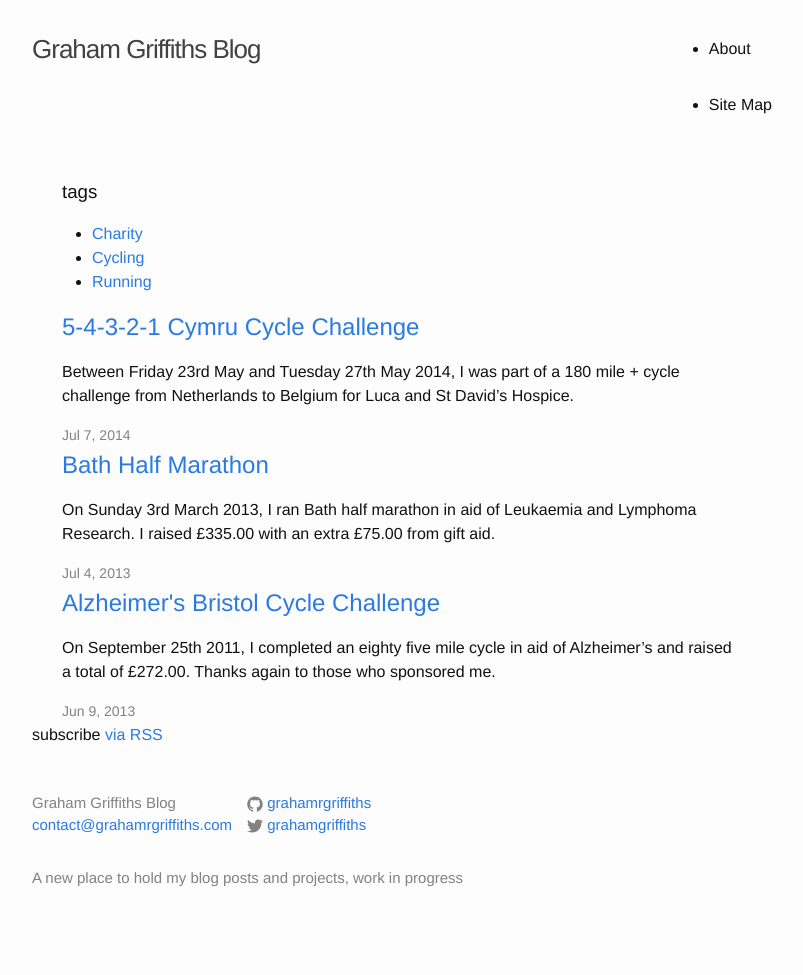
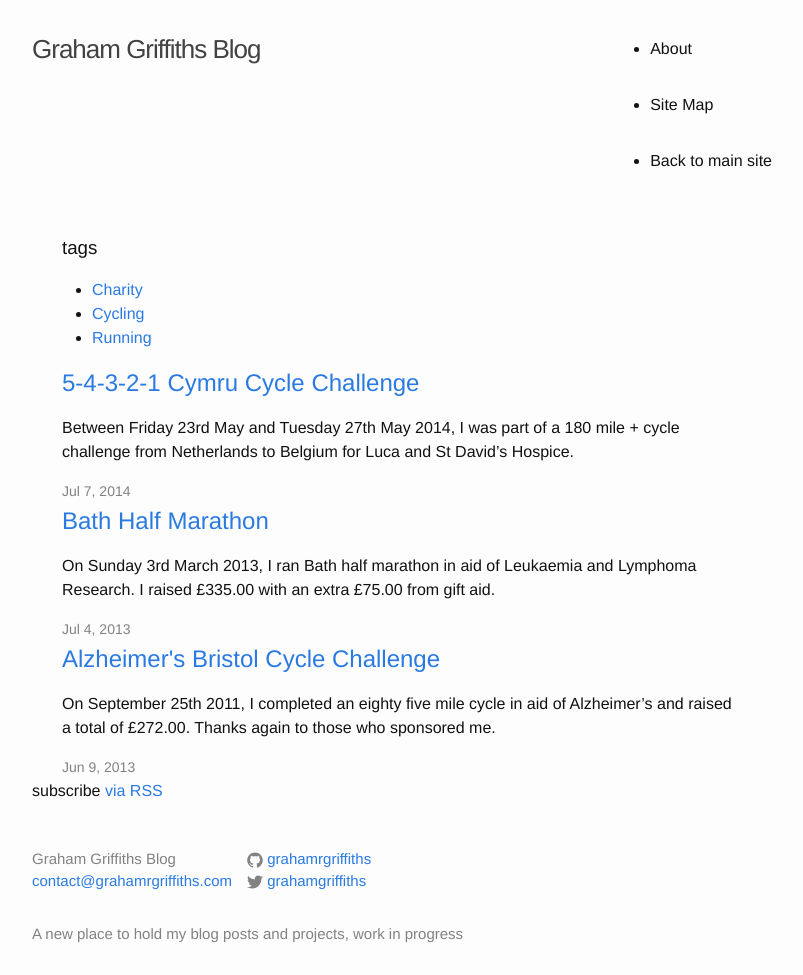
Before and after one commit to grahamrgriffiths/grahamrgriffiths.github.io, a Jekyll site: the page built from index.html, in a window 1280 px wide. Shown: the whole page, without its empty margins (238-1041 px from the left). Built offline with Jekyll 4.4.1, drawn with Linux system fonts in a browser that asks for light colours; nearby versions of some CDN libraries; before the commit the page ends 919 px from its top, so only the background shows below that.

Commit message:
see how this looks

```diff
--- a/_includes/header.html
+++ b/_includes/header.html
@@ -17,6 +17,8 @@
                   {% endif %}
               {% endif %}
             {% endfor %}
+            <li><a itemprop="url" class="page-link" href="http://www.grahamrgriffiths.com">
+                  <span itemprop="name">Back to main site</span></a></li>
           </ul>
         </div>
       </nav>
```
